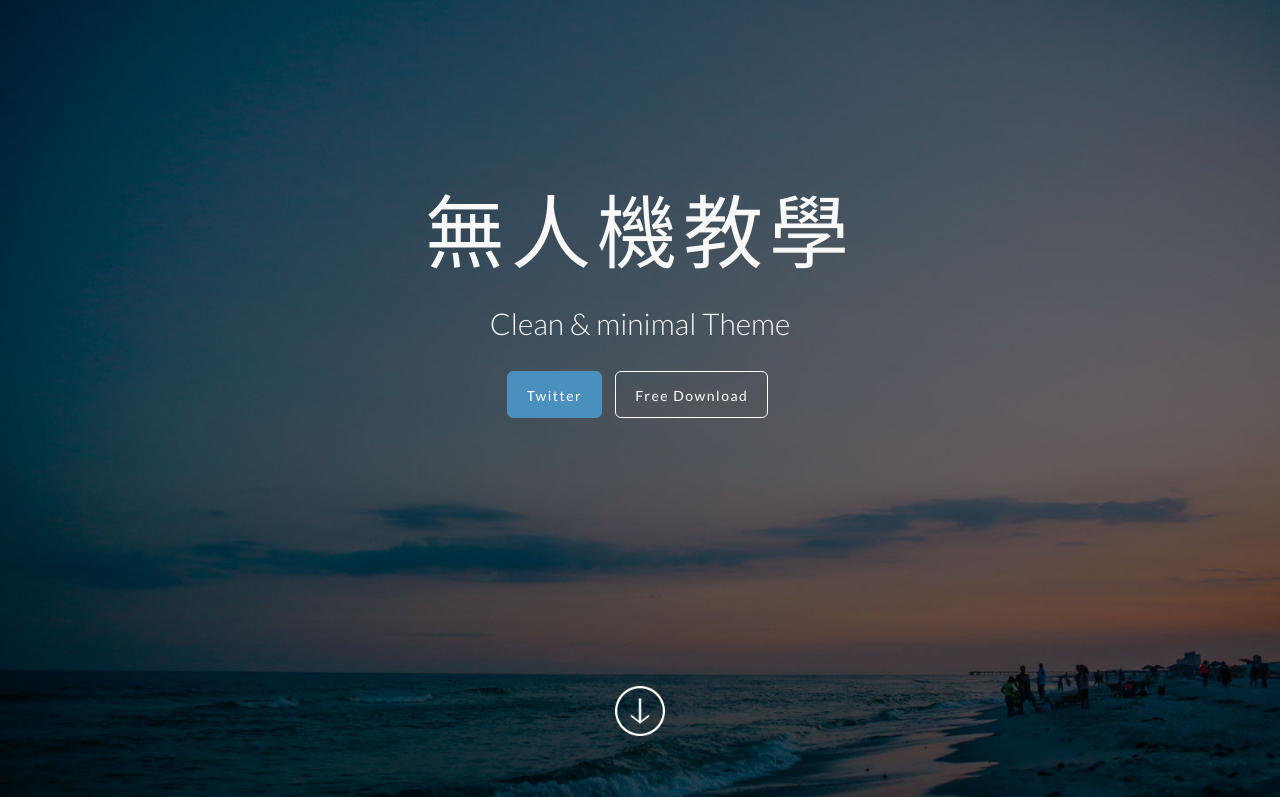
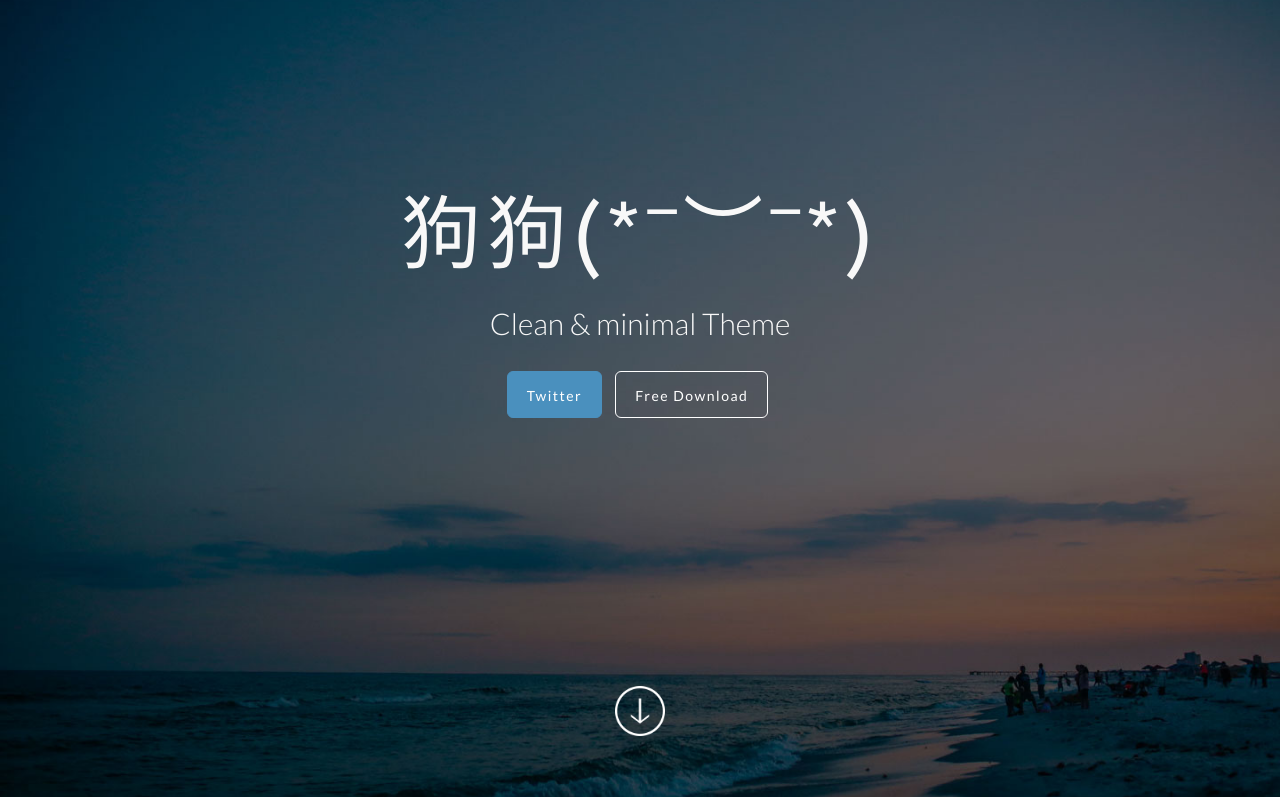
Before and after one commit to 110054023/dooog666, a plain HTML site: page index.html in a window 1280 px wide. Shown: the top 797 px of the page. Drawn offline with Linux system fonts and the light colour scheme.

Commit message:
update all

```diff
--- a/index.html
+++ b/index.html
@@ -58,7 +58,7 @@
 	<!-- FullScreen -->
     <div class="intro-header">
 		<div class="col-xs-12 text-center abcen1">
-			<h1 class="h1_home wow fadeIn" data-wow-delay="0.4s">無人機教學</h1>
+			<h1 class="h1_home wow fadeIn" data-wow-delay="0.4s">狗狗(*¯︶¯*)</h1>
 			<h3 class="h3_home wow fadeIn" data-wow-delay="0.6s">Clean & minimal Theme</h3>
 			<ul class="list-inline intro-social-buttons">
 				<li><a href="https://twitter.com/galantiandrea" class="btn  btn-lg mybutton_cyano wow fadeIn" data-wow-delay="0.8s"><span class="network-name">Twitter</span></a>
```
